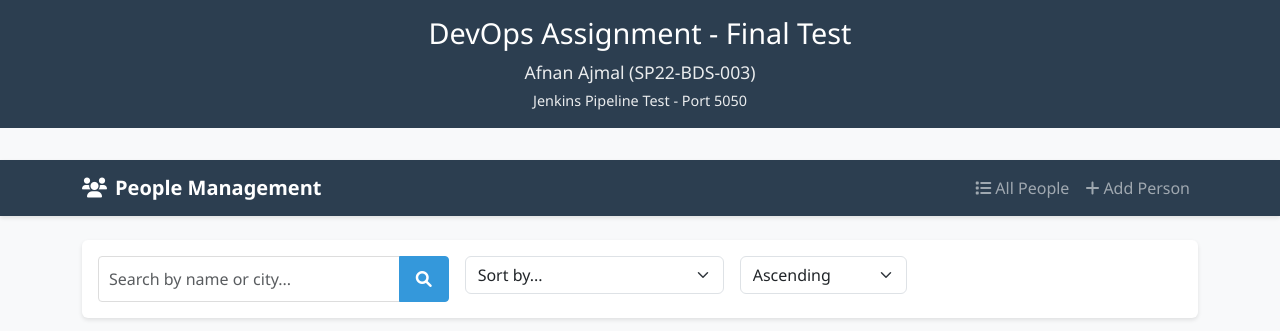
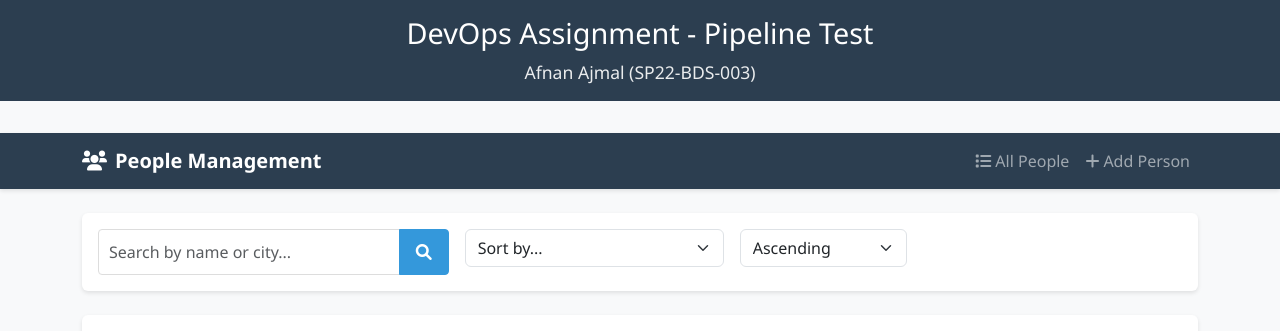
Before and after one commit to AfnanAjmal/flask-mongo-docker-app, a Flask app: page / in a window 1280 px wide. Shown: the top 331 px of the page. Run offline with Flask 3, Linux system fonts and the light colour scheme; data that the repository does not hold is empty.

Commit message:
Update header to Pipeline Test

```diff
--- a/templates/index.html
+++ b/templates/index.html
@@ -31,9 +31,8 @@
     <!-- Assignment Header -->
     <div class="assignment-header">
         <div class="container">
-            <h1>DevOps Assignment - Final Test</h1>
+            <h1>DevOps Assignment - Pipeline Test</h1>
             <p>Afnan Ajmal (SP22-BDS-003)</p>
-            <p style="font-size: 0.9rem; margin-top: 5px;">Jenkins Pipeline Test - Port 5050</p>
         </div>
     </div>
 
```
